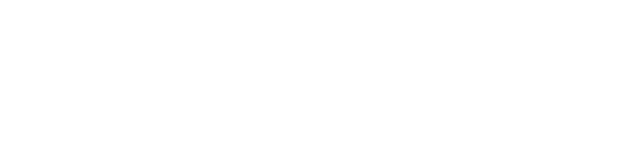
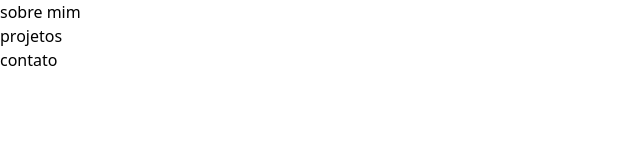
Before and after one commit to fredsons/Fredson_portifolio, a plain HTML site: page index.html in a window 1280 px wide. Shown: the whole page, without its empty margins (0-640 px from the left). Drawn offline with nearby package versions, Linux system fonts and the light colour scheme.

Commit message:
cria primeira estrutura

```diff
--- a/index.html
+++ b/index.html
@@ -4,9 +4,26 @@
   <meta charset="UTF-8">
   <meta http-equiv="X-UA-Compatible" content="IE=edge">
   <meta name="viewport" content="width=device-width, initial-scale=1.0">
-  <title>Document</title>
+  <script src="https://cdn.tailwindcss.com"></script>
+  <link rel="stylesheet" href="style.css">
+  <title>Fredson Sousa</title>
 </head>
 <body>
+  <section class="principl">
+    <nav class="menu">
 
+    </nav>
+  </section>
+  <section class="sobre">
+    <h1>sobre mim</h1>
+  </section>
+  <section class="projetos">
+    <h2>projetos</h2>
+  </section>
+  <section class="contato">
+    <h3>
+      contato
+    </h3>
+  </section>
 </body>
 </html>
```
